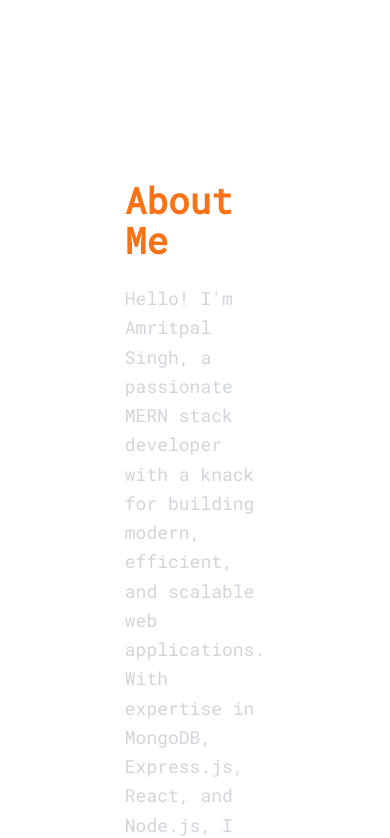
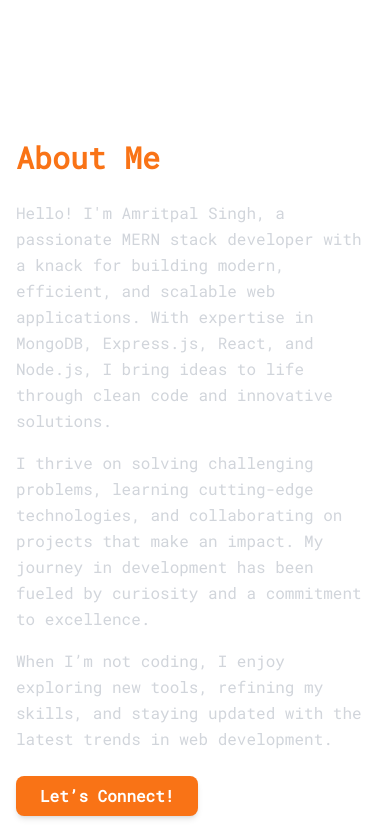
Before and after one commit to xmaxxxx/nextthings, a Next.js app: page /about in a window 390 px wide. Shown: the top 838 px of the page. Built offline with nearby package versions, Linux system fonts and the light colour scheme.

Commit message:
`Refactor About page layout and typography`

```diff
--- a/src/app/about/page.js
+++ b/src/app/about/page.js
@@ -3,16 +3,16 @@ import Links from '../components/Links';
 
 const About = () => {
   return (
-    <div className="min-h-screen flex flex-col items-center   px-32 py-20">
-      <div className="text-start max-w-4xl">
-        <h2 className="text-4xl font-extrabold text-orange-500 mb-6">About Me</h2>
-        <p className="text-lg text-gray-300 leading-relaxed mb-4">
+    <div className="min-h-screen flex flex-col items-center px-4 sm:px-16 lg:px-32 py-10 lg:py-20">
+      <div className="text-start max-w-4xl w-full">
+        <h2 className="text-3xl sm:text-4xl font-extrabold text-orange-500 mb-6">About Me</h2>
+        <p className="text-base sm:text-lg text-gray-300 leading-relaxed mb-4">
           Hello! I'm Amritpal Singh, a passionate MERN stack developer with a knack for building modern, efficient, and scalable web applications. With expertise in MongoDB, Express.js, React, and Node.js, I bring ideas to life through clean code and innovative solutions.
         </p>
-        <p className="text-lg text-gray-300 leading-relaxed mb-4">
+        <p className="text-base sm:text-lg text-gray-300 leading-relaxed mb-4">
           I thrive on solving challenging problems, learning cutting-edge technologies, and collaborating on projects that make an impact. My journey in development has been fueled by curiosity and a commitment to excellence.
         </p>
-        <p className="text-lg text-gray-300 leading-relaxed">
+        <p className="text-base sm:text-lg text-gray-300 leading-relaxed">
           When I’m not coding, I enjoy exploring new tools, refining my skills, and staying updated with the latest trends in web development.
         </p>
         <Links/>
```
